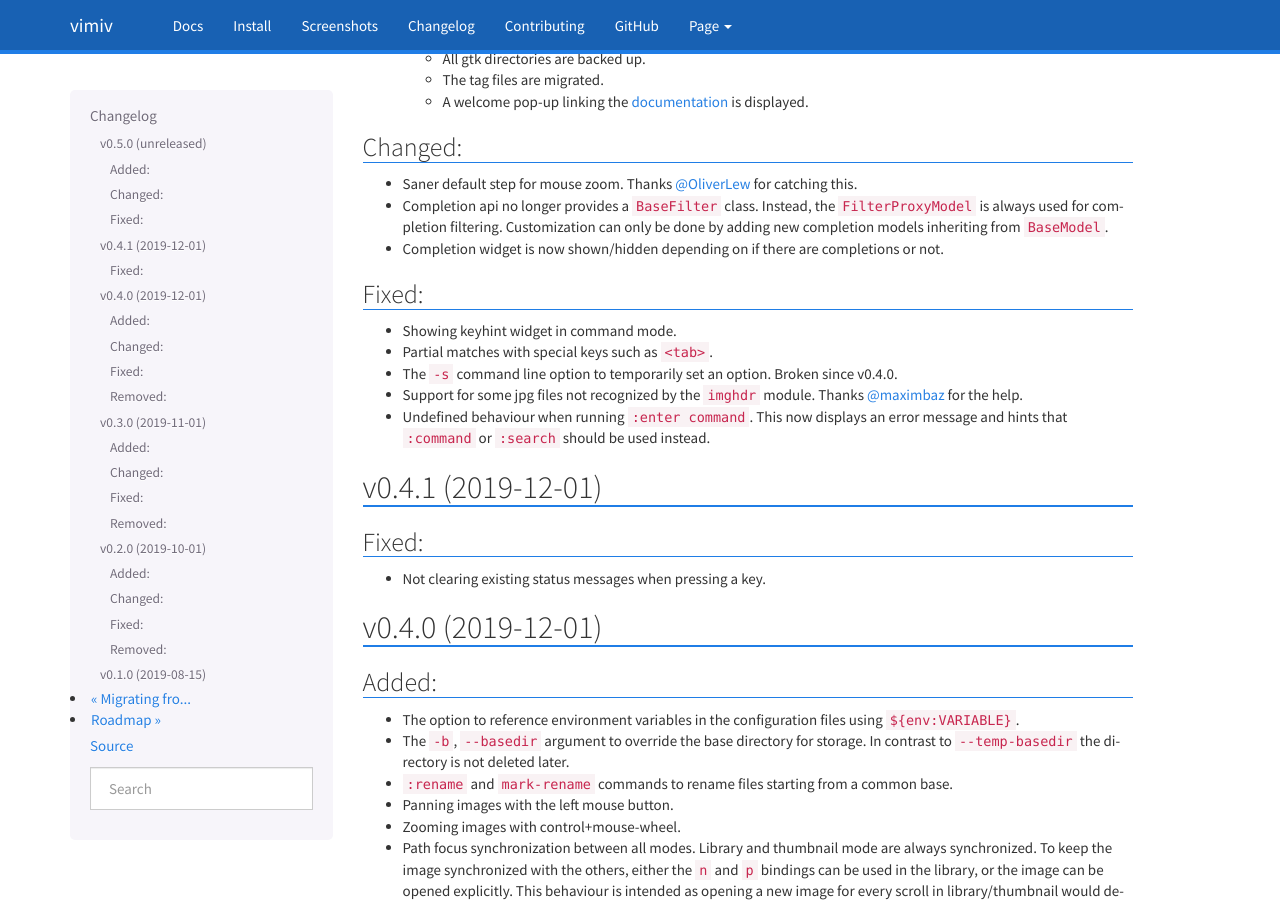
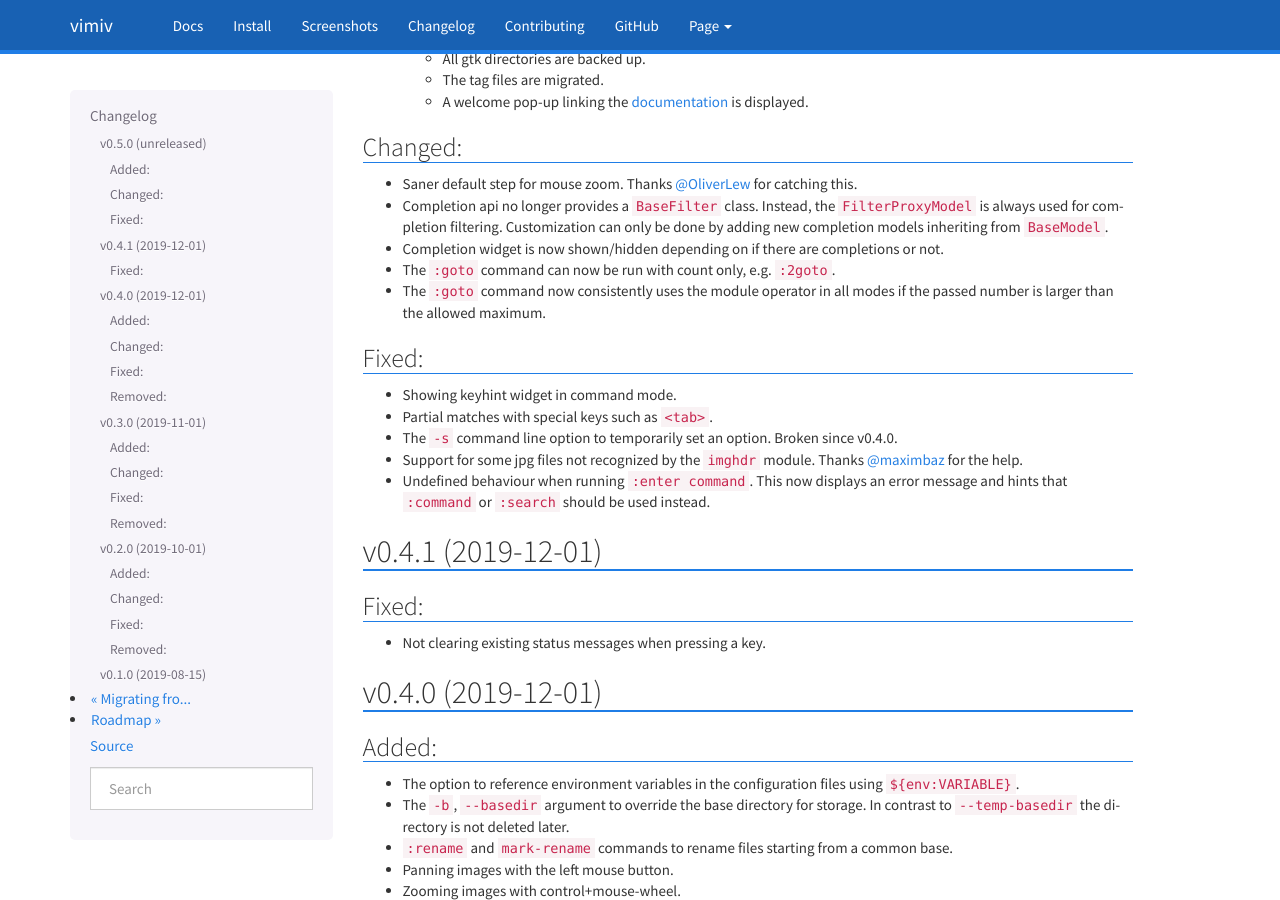
Before and after one commit to karlch/vimiv-qt, a Sphinx documentation site: the page built from docs/changelog.rst, in a window 1280 px wide and 900 px high, scrolled down 424 px. Built offline with Sphinx 7.4.7, drawn with Linux system fonts in a browser that asks for light colours.

Commit message:
Update changelog for :goto changes

```diff
--- a/docs/changelog.rst
+++ b/docs/changelog.rst
@@ -33,6 +33,9 @@
   ``FilterProxyModel`` is always used for completion filtering. Customization can only
   be done by adding new completion models inheriting from ``BaseModel``.
 * Completion widget is now shown/hidden depending on if there are completions or not.
+* The ``:goto`` command can now be run with count only, e.g. ``:2goto``.
+* The ``:goto`` command now consistently uses the module operator in all modes if the
+  passed number is larger than the allowed maximum.
 
 Fixed:
 ^^^^^^
```
